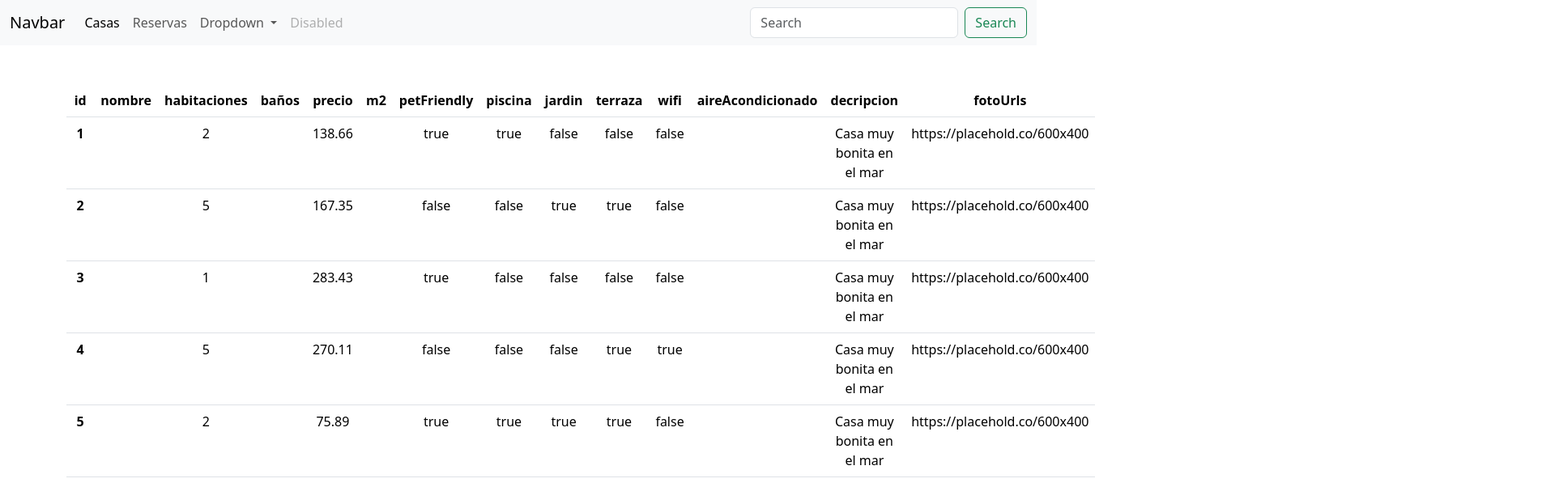
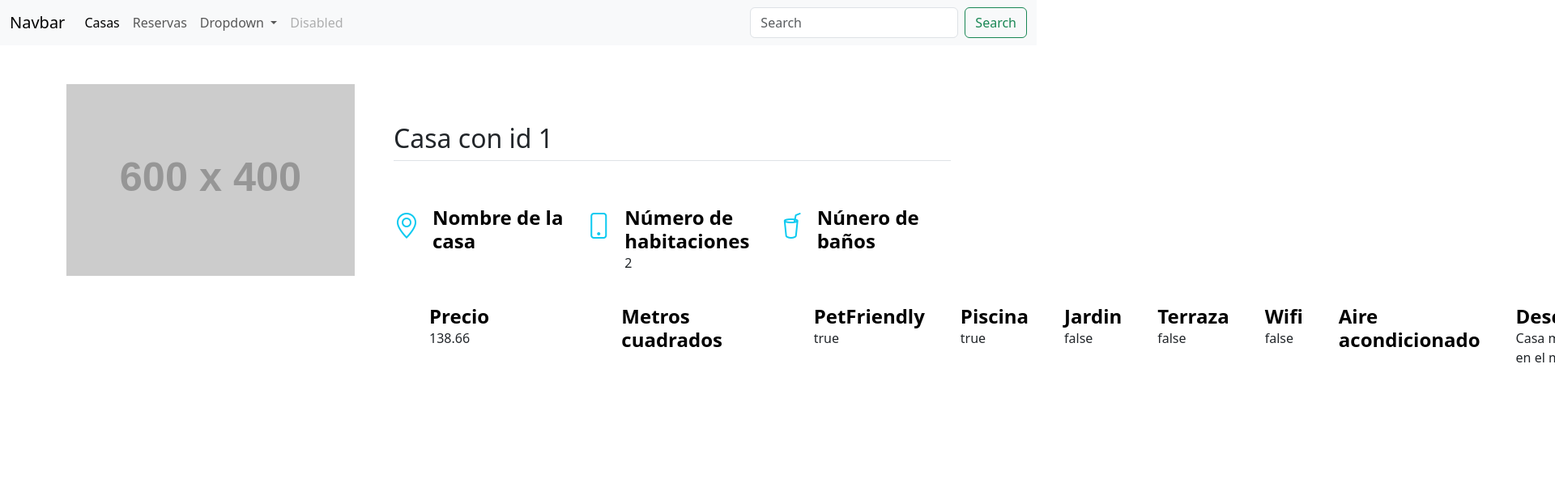
Before and after one commit to almudenadomenech/ANGULAR_GRUPO-5, an Angular app in the folder FRONTED/: page /houses/1/detail in a window 1280 px wide. Before the commit this address led to /. Shown: the top 602 px of the page at 81% size, 1920 px wide, since content can reach past the window. Built offline with nearby package versions, Linux system fonts and the light colour scheme; data requests are answered from the project's data file.

Commit message:
problemas on el enrutamiento en ts solucionado

```diff
--- a/FRONTED/src/app/app.component.html
+++ b/FRONTED/src/app/app.component.html
@@ -34,7 +34,6 @@
     </div>
   </div>
 </nav>
-<app-house-detail></app-house-detail>
 
 <div style="min-height: 400px;">
   <router-outlet></router-outlet>
--- a/FRONTED/src/app/app.routes.ts
+++ b/FRONTED/src/app/app.routes.ts
@@ -5,12 +5,13 @@ import { BookingListComponent } from './booking-list/booking-list.component';
 import { BookingDetailComponent } from './booking-detail/booking-detail.component';
 
 export const routes: Routes = [
+
     {
         path: 'houses',
         component: HouseListComponent
     },
     {
-        path: 'houses/:id',
+        path: 'houses/:id/detail',
         component: HouseDetailComponent
     },
     {
--- a/FRONTED/src/app/house-detail/house-detail.component.html
+++ b/FRONTED/src/app/house-detail/house-detail.component.html
@@ -1,5 +1,3 @@
-
-<!--
 <div class="container mt-5">
   <div class="row">
     <div class="col-4 text-center">
@@ -12,6 +10,8 @@
       }
 
     </div>
+
+
     <div class="col-8">
 
       @if(house){
@@ -41,62 +41,81 @@
             </div>
           </div>
           <div class="col d-flex align-items-start">
-              <svg class="bi text-body-secondary flex-shrink-0 me-3" width="1.75em" height="1.75em"><use xlink:href="#speedometer2"></use></svg>
+            <svg class="bi text-body-secondary flex-shrink-0 me-3" width="1.75em" height="1.75em">
+              <use xlink:href="#speedometer2"></use>
+            </svg>
             <div>
               <h3 class="fw-bold mb-0 fs-4 text-body-emphasis">Precio</h3>
               <p>{{house.precio}}</p>
             </div>
           </div>
           <div class="col d-flex align-items-start">
-              <svg class="bi text-body-secondary flex-shrink-0 me-3" width="1.75em" height="1.75em"><use xlink:href="#toggles2"></use></svg>
+            <svg class="bi text-body-secondary flex-shrink-0 me-3" width="1.75em" height="1.75em">
+              <use xlink:href="#toggles2"></use>
+            </svg>
             <div>
               <h3 class="fw-bold mb-0 fs-4 text-body-emphasis">Metros cuadrados</h3>
               <p>{{house.m2}}</p>
             </div>
           </div>
           <div class="col d-flex align-items-start">
-              <svg class="bi text-body-secondary flex-shrink-0 me-3" width="1.75em" height="1.75em"><use xlink:href="#geo-fill"></use></svg>
+            <svg class="bi text-body-secondary flex-shrink-0 me-3" width="1.75em" height="1.75em">
+              <use xlink:href="#geo-fill"></use>
+            </svg>
             <div>
               <h3 class="fw-bold mb-0 fs-4 text-body-emphasis">PetFriendly</h3>
               <p>{{house.petFriendly}}</p>
             </div>
+
             <div class="col d-flex align-items-start">
-                <svg class="bi text-body-secondary flex-shrink-0 me-3" width="1.75em" height="1.75em"><use xlink:href="#geo-fill"></use></svg>
+              <svg class="bi text-body-secondary flex-shrink-0 me-3" width="1.75em" height="1.75em">
+                <use xlink:href="#geo-fill"></use>
+              </svg>
               <div>
                 <h3 class="fw-bold mb-0 fs-4 text-body-emphasis">Piscina</h3>
                 <p>{{house.piscina}}</p>
               </div>
             </div>
             <div class="col d-flex align-items-start">
-                <svg class="bi text-body-secondary flex-shrink-0 me-3" width="1.75em" height="1.75em"><use xlink:href="#geo-fill"></use></svg>
+              <svg class="bi text-body-secondary flex-shrink-0 me-3" width="1.75em" height="1.75em">
+                <use xlink:href="#geo-fill"></use>
+              </svg>
               <div>
                 <h3 class="fw-bold mb-0 fs-4 text-body-emphasis">Jardin</h3>
                 <p>{{house.jardin}}</p>
               </div>
             </div>
             <div class="col d-flex align-items-start">
-                <svg class="bi text-body-secondary flex-shrink-0 me-3" width="1.75em" height="1.75em"><use xlink:href="#geo-fill"></use></svg>
+              <svg class="bi text-body-secondary flex-shrink-0 me-3" width="1.75em" height="1.75em">
+                <use xlink:href="#geo-fill"></use>
+              </svg>
               <div>
                 <h3 class="fw-bold mb-0 fs-4 text-body-emphasis">Terraza</h3>
                 <p>{{house.terraza}}</p>
               </div>
             </div>
             <div class="col d-flex align-items-start">
-                <svg class="bi text-body-secondary flex-shrink-0 me-3" width="1.75em" height="1.75em"><use xlink:href="#geo-fill"></use></svg>
+              <svg class="bi text-body-secondary flex-shrink-0 me-3" width="1.75em" height="1.75em">
+                <use xlink:href="#geo-fill"></use>
+              </svg>
               <div>
                 <h3 class="fw-bold mb-0 fs-4 text-body-emphasis">Wifi</h3>
                 <p>{{house.wifi}}</p>
               </div>
             </div>
             <div class="col d-flex align-items-start">
-                <svg class="bi text-body-secondary flex-shrink-0 me-3" width="1.75em" height="1.75em"><use xlink:href="#geo-fill"></use></svg>
+              <svg class="bi text-body-secondary flex-shrink-0 me-3" width="1.75em" height="1.75em">
+                <use xlink:href="#geo-fill"></use>
+              </svg>
               <div>
                 <h3 class="fw-bold mb-0 fs-4 text-body-emphasis">Aire acondicionado</h3>
                 <p>{{house.aireAcondicionado}}</p>
               </div>
             </div>
             <div class="col d-flex align-items-start">
-                <svg class="bi text-body-secondary flex-shrink-0 me-3" width="1.75em" height="1.75em"><use xlink:href="#geo-fill"></use></svg>
+              <svg class="bi text-body-secondary flex-shrink-0 me-3" width="1.75em" height="1.75em">
+                <use xlink:href="#geo-fill"></use>
+              </svg>
               <div>
                 <h3 class="fw-bold mb-0 fs-4 text-body-emphasis">Descripción</h3>
                 <p>{{house.descripcion}}</p>
@@ -113,12 +132,13 @@
     </div>
   </div>
 </div>
-  -->
 
 
+
+<!--
 <div class="container mt-5">
   <div class="row">
-    <div class="col-4 text-center">
+    <div class="col-2 text-center">
 
             <table class="table">
                 <thead>
@@ -142,7 +162,7 @@
                 <tbody>
                     @for (house of houses; track house.id) {
                         <tr>
-                            <th scope="row">{{house.id}}</th>
+                            <th>{{house.id}}</th>
                             <td>{{house.nombre}}</td>
                             <td>{{house.habitaciones}}</td>
                             <td>{{house.banos}}</td>
@@ -165,3 +185,4 @@
         </div>
     </div>
   </div>
+-->
--- a/FRONTED/src/app/house-detail/house-detail.component.ts
+++ b/FRONTED/src/app/house-detail/house-detail.component.ts
@@ -1,17 +1,20 @@
 import { Component, OnInit } from '@angular/core';
 import { House } from '../interfaces/house.model';
 import { HttpClient, HttpClientModule } from '@angular/common/http';
+import { ActivatedRoute, RouterLink } from '@angular/router';
 
 @Component({
   selector: 'app-house-detail',
   standalone: true,
-  imports: [HttpClientModule],
+  imports: [HttpClientModule, RouterLink],
   templateUrl: './house-detail.component.html',
   styleUrl: './house-detail.component.css'
 })
-export class HouseDetailComponent implements OnInit{
+export class HouseDetailComponent implements OnInit {
   // atributos
+  /*
     houses: House[] = [];
+house: any;
 
   // constructor con httpClient
     constructor(private http: HttpClient) {};
@@ -21,6 +24,19 @@ export class HouseDetailComponent implements OnInit{
       this.http.get<House[]>('http://localhost:3000/houses').subscribe(houses => this.houses = houses);
 
     }
+*/
+  house: House | undefined;
+
+  constructor(private http: HttpClient,
+    private activatedRoute: ActivatedRoute) { }
+
+  ngOnInit(): void {
+    this.activatedRoute.params.subscribe(params => {
+      let id = params['id'];
+      this.http.get<any>(`http://localhost:3000/houses/${id}`).subscribe(house => this.house = house);
+    }
+    );
+  }
 
 }
 
```
Lines whose indentation alone changed are shown as unchanged.
